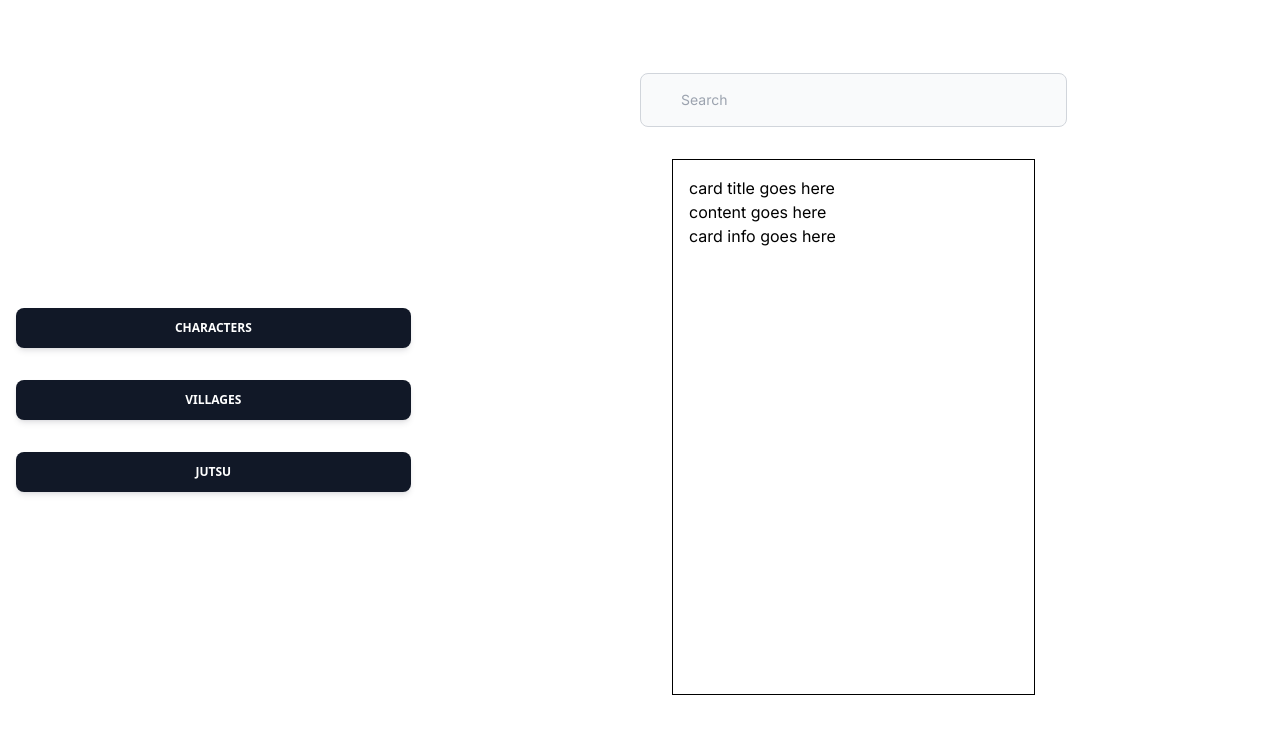
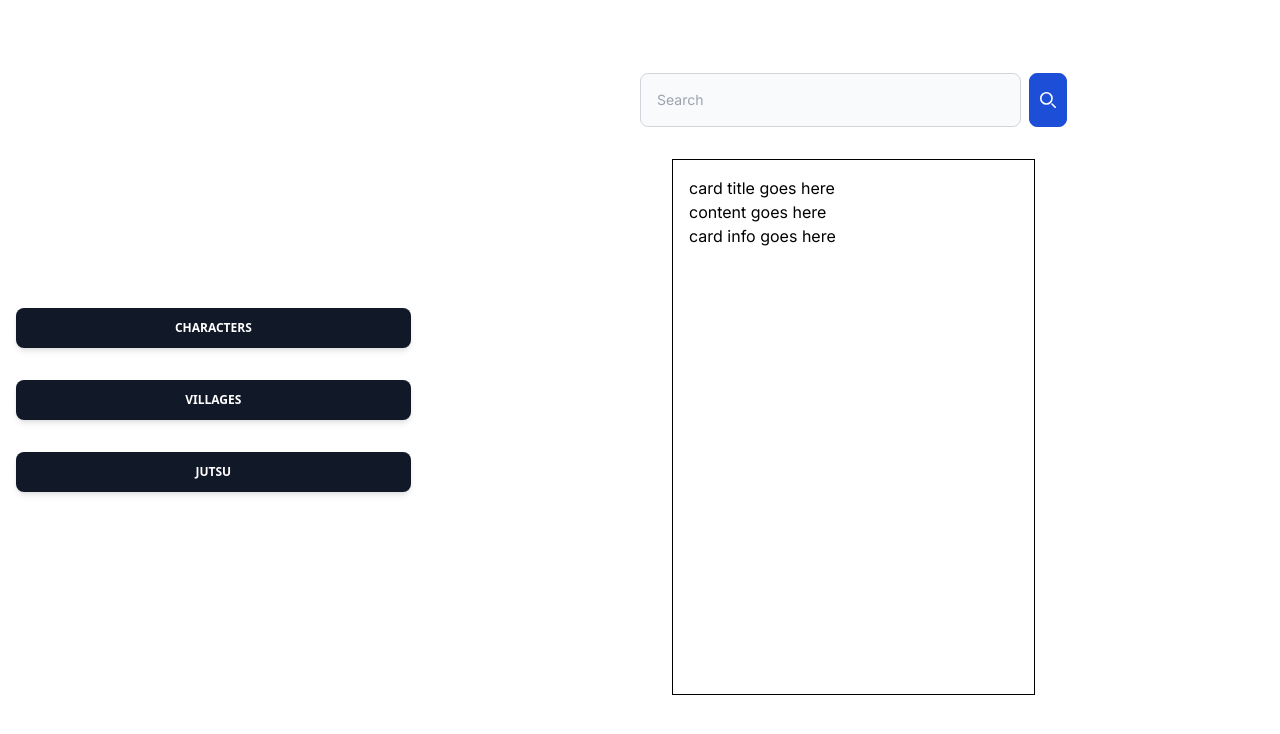
Before and after one commit to lpurgitoryl/jinchuriki, a Next.js app: page / in a window 1280 px wide. Shown: the top 734 px of the page. Built offline with nearby package versions, Linux system fonts and the light colour scheme.

Commit message:
components

```diff
--- /dev/null
+++ b/app/components/card.tsx
@@ -0,0 +1,14 @@
+export default function Card() {
+  return (
+    <div id="cardSection" className="w-1/2 h-3/4 flex px-4 py-4">
+      <div
+        id="card"
+        className="mx-4 my-4 px-4 py-4 block w-full border border-black"
+      >
+        <div id="cardTitle">card title goes here</div>
+        <div id="cardContent">content goes here</div>
+        <div id="cardDescription">card info goes here</div>
+      </div>
+    </div>
+  );
+}
--- a/app/components/searchBar.tsx
+++ b/app/components/searchBar.tsx
@@ -1,16 +1,19 @@
 export default function SearchBox() {
   return (
-    <div className="w-full my-4 mx-4">
-      <label
-        htmlFor="search"
-        className="mb-2 text-sm font-medium text-gray-900 sr-only dark:text-white"
+    <form className="w-1/2 flex">
+      <input
+        type="search"
+        id="search"
+        className="block w-full p-4 text-sm text-gray-900 border border-gray-300 rounded-lg bg-gray-50 focus:ring-blue-500 focus:border-blue-500 dark:bg-gray-700 dark:border-gray-600 dark:placeholder-gray-400 dark:text-white dark:focus:ring-blue-500 dark:focus:border-blue-500"
+        placeholder="Search"
+        required
+      />
+      <button
+        type="submit"
+        className="p-2.5 ms-2 text-sm font-medium text-white bg-blue-700 rounded-lg border border-blue-700 hover:bg-blue-800 focus:ring-4 focus:outline-none focus:ring-blue-300 dark:bg-blue-600 dark:hover:bg-blue-700 dark:focus:ring-blue-800"
       >
-        Search
-      </label>
-      <div className="relative">
-        <div className="absolute inset-y-0 start-0 flex items-center ps-3 pointer-events-none">
         <svg
-            className="w-4 h-4 text-gray-500 dark:text-gray-400"
+          className="w-4 h-4"
           aria-hidden="true"
           xmlns="http://www.w3.org/2000/svg"
           fill="none"
@@ -24,21 +27,8 @@ export default function SearchBox() {
             d="m19 19-4-4m0-7A7 7 0 1 1 1 8a7 7 0 0 1 14 0Z"
           />
         </svg>
-        </div>
-        <input
-          type="search"
-          id="search"
-          className="block w-full p-4 ps-10 text-sm text-gray-900 border border-gray-300 rounded-lg bg-gray-50 focus:ring-blue-500 focus:border-blue-500 dark:bg-gray-700 dark:border-gray-600 dark:placeholder-gray-400 dark:text-white dark:focus:ring-blue-500 dark:focus:border-blue-500"
-          placeholder="Search"
-          required
-        />
-        <button
-          type="submit"
-          className="text-white absolute end-2.5 bottom-2.5 bg-blue-700 hover:bg-blue-800 focus:ring-4 focus:outline-none focus:ring-blue-300 font-medium rounded-lg text-sm px-4 py-2 dark:bg-blue-600 dark:hover:bg-blue-700 dark:focus:ring-blue-800"
-        >
-          Search
+        <span className="sr-only">Search</span>
       </button>
-      </div>
-    </div>
+    </form>
   );
 }
--- a/app/page.tsx
+++ b/app/page.tsx
@@ -1,6 +1,7 @@
 import Image from "next/image";
 import Button from "./components/button";
 import SearchBar from "./components/searchBar";
+import Card from "./components/card";
 
 const baseURL = "https://narutodb.xyz/api/";
 
@@ -16,26 +17,8 @@ export default function Home() {
         id="contentContainer"
         className="flex flex-col w-full justify-center items-center"
       >
-        <div className="w-1/2 flex">
-          <input
-            type="search"
-            id="search"
-            className="block w-full p-4 ps-10 text-sm text-gray-900 border border-gray-300 rounded-lg bg-gray-50 focus:ring-blue-500 focus:border-blue-500 dark:bg-gray-700 dark:border-gray-600 dark:placeholder-gray-400 dark:text-white dark:focus:ring-blue-500 dark:focus:border-blue-500"
-            placeholder="Search"
-            required
-          />
-        </div>
-
-        <div id="cardSection" className="w-1/2 h-3/4 flex px-4 py-4">
-          <div
-            id="card"
-            className="mx-4 my-4 px-4 py-4 block w-full border border-black"
-          >
-            <div id="cardTitle">card title goes here</div>
-            <div id="cardContent">content goes here</div>
-            <div id="cardDescription">card info goes here</div>
-          </div>
-        </div>
+        <SearchBar />
+        <Card />
       </div>
     </main>
   );
```
Lines whose indentation alone changed are shown as unchanged.
